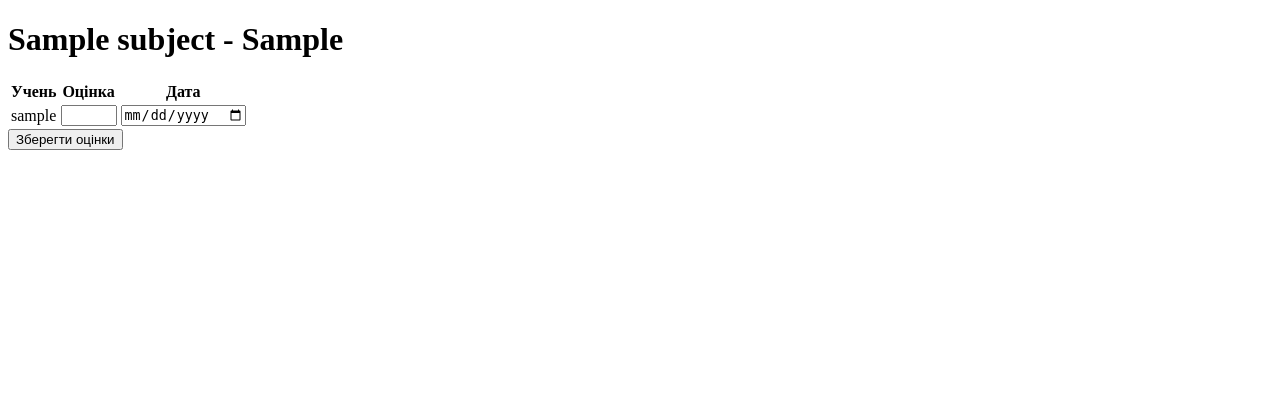
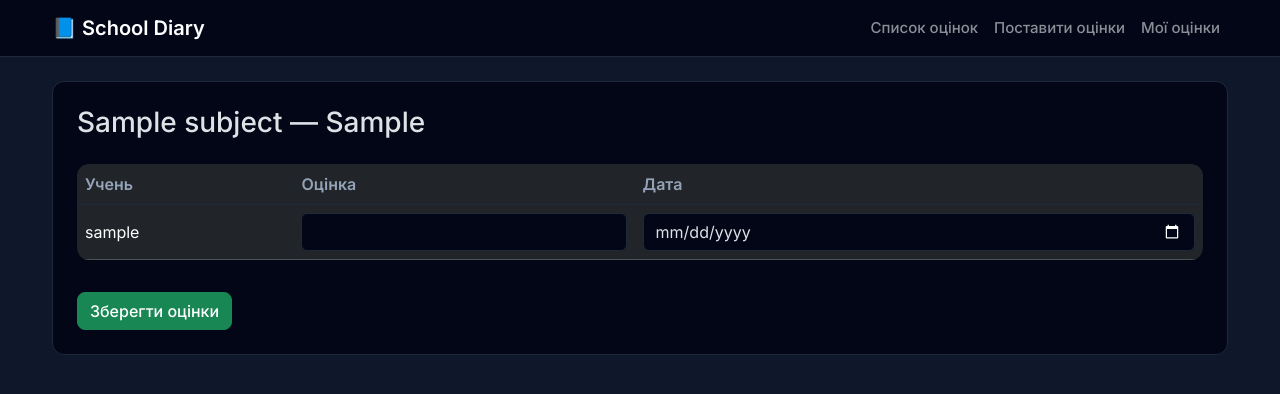
Before and after one commit to morsinska/group-portal, a Django app: template diary/templates/diary/student_grades.html in a window 1280 px wide. Shown: the top 394 px of the page. Run offline with Django 3.2, Linux system fonts and the light colour scheme; the template is opened without the code that fills it: most values are stand-ins (such as "Sample title", 1, 10 or a date in 2020).

Commit message:
Penultimate stage

```diff
--- a/diary/models.py
+++ b/diary/models.py
@@ -1,3 +1,5 @@
+from django.utils import timezone
+
 from django.db import models
 from django.contrib.auth.models import User
 
@@ -46,7 +48,7 @@
     student = models.ForeignKey(Student, on_delete=models.CASCADE, related_name='grades')
     subject = models.ForeignKey(Subject, on_delete=models.CASCADE)
     grade = models.IntegerField(choices=GRADES_CHOICES)
-    date = models.DateField()
+    date = models.DateField(null=True, blank=True, default=timezone.now)
 
     class Meta:
         verbose_name = "Оцінка"
--- a/diary/templates/diary/base.html
+++ b/diary/templates/diary/base.html
@@ -1,13 +1,127 @@
 <!DOCTYPE html>
-<html lang="en">
+<html lang="uk" data-bs-theme="dark">
+
 <head>
-    <meta charset="UTF-8">
-    <title>Diary</title>
+<meta charset="UTF-8">
+<title>School Diary</title>
+
+
+<link href="https://cdn.jsdelivr.net/npm/bootstrap@5.3.3/dist/css/bootstrap.min.css" rel="stylesheet">
+
+<link href="https://fonts.googleapis.com/css2?family=Inter:wght@400;500;600&display=swap" rel="stylesheet">
+
+<style>
+
+body{
+    font-family: "Inter", sans-serif;
+    background:#0f172a;
+}
+
+/* NAVBAR */
+
+.navbar{
+    background:#020617;
+    border-bottom:1px solid #1e293b;
+}
+
+.navbar-brand{
+    font-weight:600;
+    font-size:20px;
+}
+
+.nav-link{
+    font-weight:500;
+    font-size:15px;
+}
+
+/* CONTENT */
+
+.container{
+    max-width:1200px;
+}
+
+/* CARDS */
+
+.card{
+    background:#020617;
+    border:1px solid #1e293b;
+    border-radius:12px;
+}
+
+/* TABLE */
+
+.table{
+    border-radius:12px;
+    overflow:hidden;
+}
+
+.table thead th{
+    font-weight:600;
+    color:#94a3b8;
+    border-bottom:1px solid #1e293b;
+}
+
+.table tbody tr:hover{
+    background:#020617;
+}
+
+/* BUTTONS */
+
+.btn{
+    font-weight:500;
+    border-radius:8px;
+}
+
+/* FORMS */
+
+.form-select,
+.form-control{
+    background:#020617;
+    border:1px solid #1e293b;
+}
+
+</style>
+
 </head>
+
 <body>
+
+<nav class="navbar navbar-expand-lg navbar-dark">
+
+<div class="container">
+
+<a class="navbar-brand" href="{% url 'student_list' %}">
+📘 School Diary
+</a>
+
+<div class="navbar-nav">
+
+<a class="nav-link" href="{% url 'student_list' %}">
+Список оцінок
+</a>
+
+<a class="nav-link" href="{% url 'subject_list' %}">
+Поставити оцінки
+</a>
+
+<a class="nav-link" href="{% url 'my_grades' %}">
+Мої оцінки
+</a>
+
+</div>
+
+</div>
+
+</nav>
+
+<div class="container mt-4">
 
 {% block content %}
 {% endblock %}
 
+</div>
+
+<script src="https://cdn.jsdelivr.net/npm/bootstrap@5.3.3/dist/js/bootstrap.bundle.min.js"></script>
+
 </body>
 </html>
--- a/diary/templates/diary/student_grades.html
+++ b/diary/templates/diary/student_grades.html
@@ -1,28 +1,80 @@
 {% extends "diary/base.html" %}
 
 {% block content %}
-<h1>{{ subject.name }} - {{ school_class }}</h1>
+
+<div class="card p-4">
+
+<h3 class="mb-4">
+{{ subject.name }} — {{ school_class }}
+</h3>
 
 <form method="post">
+
 {% csrf_token %}
-    <table>
+
+<div class="table-responsive">
+
+<table class="table table-dark table-hover align-middle">
+
+<thead>
+
 <tr>
 <th>Учень</th>
 <th>Оцінка</th>
 <th>Дата</th>
 </tr>
+
+</thead>
+
+<tbody>
+
 {% for student in students %}
+
 <tr>
-            <td>{{ student.user.username }}</td>
+
 <td>
-                <input type="number" name="grade_{{ student.id }}" min="1" max="12">
+{{ student.user.username }}
 </td>
+
 <td>
-                <input type="date" name="date_{{ student.id }}" value="{{ today }}">
+
+<input
+type="number"
+name="grade_{{ student.id }}"
+min="1"
+max="12"
+class="form-control"
+>
+
 </td>
+
+<td>
+
+<input
+type="date"
+name="date_{{ student.id }}"
+value="{{ today }}"
+class="form-control"
+>
+
+</td>
+
 </tr>
+
 {% endfor %}
+
+</tbody>
+
 </table>
-    <button type="submit">Зберегти оцінки</button>
+
+</div>
+
+<button class="btn btn-success mt-3">
+Зберегти оцінки
+</button>
+
 </form>
+
+</div>
+
 {% endblock %}
--- a/diary/urls.py
+++ b/diary/urls.py
@@ -1,5 +1,7 @@
 from django.urls import path
-from .views import StudentListView, SubjectListView, ClassListView, StudentGradeView, MyGradesView
+from .views import StudentListView, SubjectListView, ClassListView, StudentGradeView, MyGradesView, GradeUpdateView, GradeDeleteView
+
+
 
 urlpatterns = [
     path("", StudentListView.as_view(), name="student_list"),
@@ -7,4 +9,6 @@
     path('subjects/<int:subject_id>/classes/', ClassListView.as_view(), name='class_list'),
     path('grades/<int:subject_id>/<int:class_id>/', StudentGradeView.as_view(), name='grades_by_class'),
     path('my-grades/', MyGradesView.as_view(), name='my_grades'),
+    path("grade/<int:pk>/edit/", GradeUpdateView.as_view(), name="grade_edit"),
+    path("grade/<int:pk>/delete/", GradeDeleteView.as_view(), name="grade_delete"),
 ]
```
Also changed, not shown: diary/forms.py (+33 -1 lines), diary/mixins.py (added, +10 -0 lines), diary/templates/diary/class_list.html (+33 -5 lines), diary/templates/diary/grade_delete.html (added, +21 -0 lines), diary/templates/diary/grade_update.html (added, +40 -0 lines), diary/templates/diary/my_grades.html (+41 -4 lines), diary/templates/diary/register.html (added, +14 -0 lines), diary/templates/diary/student_list.html (+63 -8 lines), diary/templates/diary/subject_list.html (+32 -5 lines), diary/views.py (+28 -24 lines), diary/templates/diary/teacher_page.html (deleted). Lines whose indentation alone changed are shown as unchanged.
